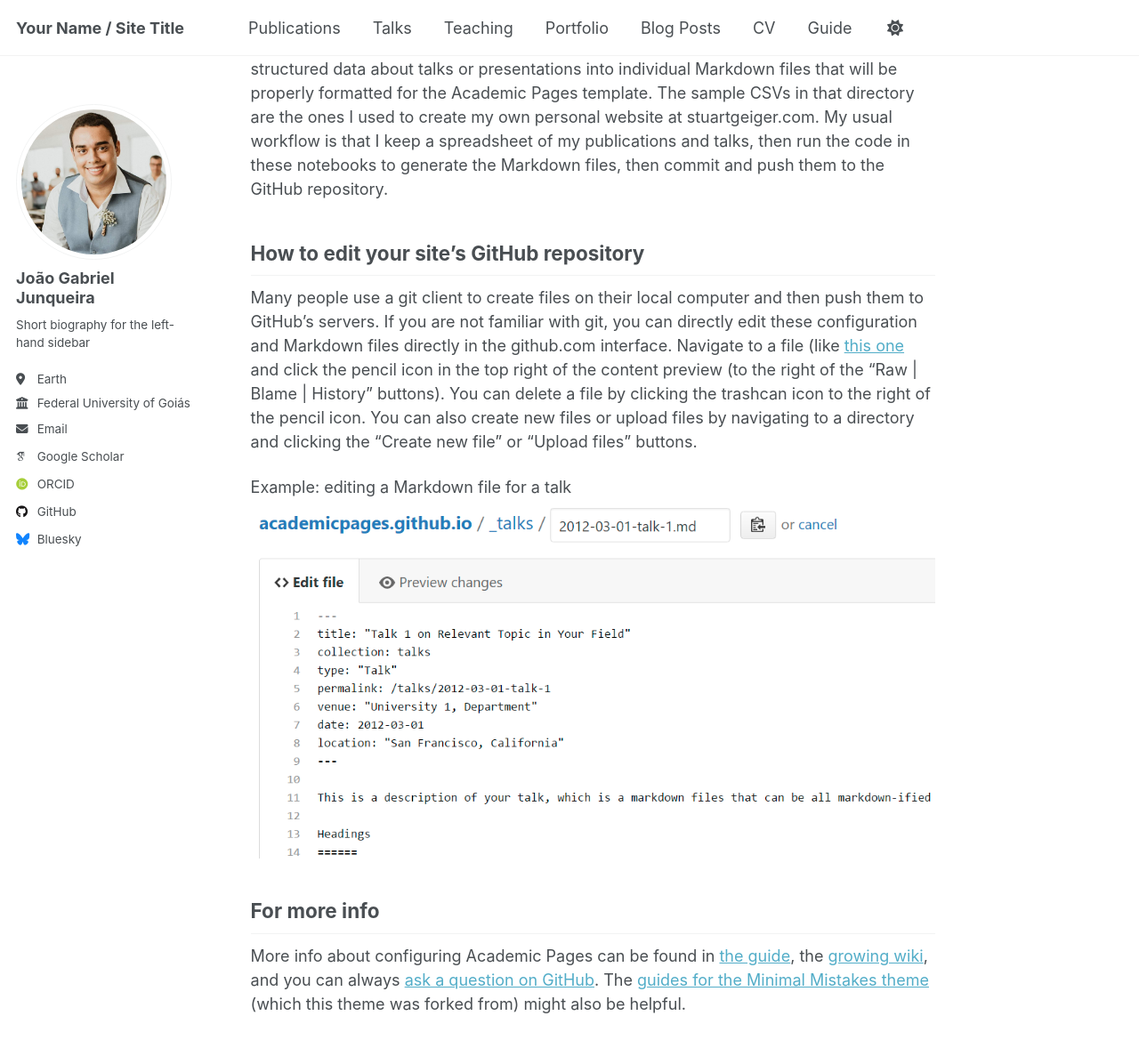
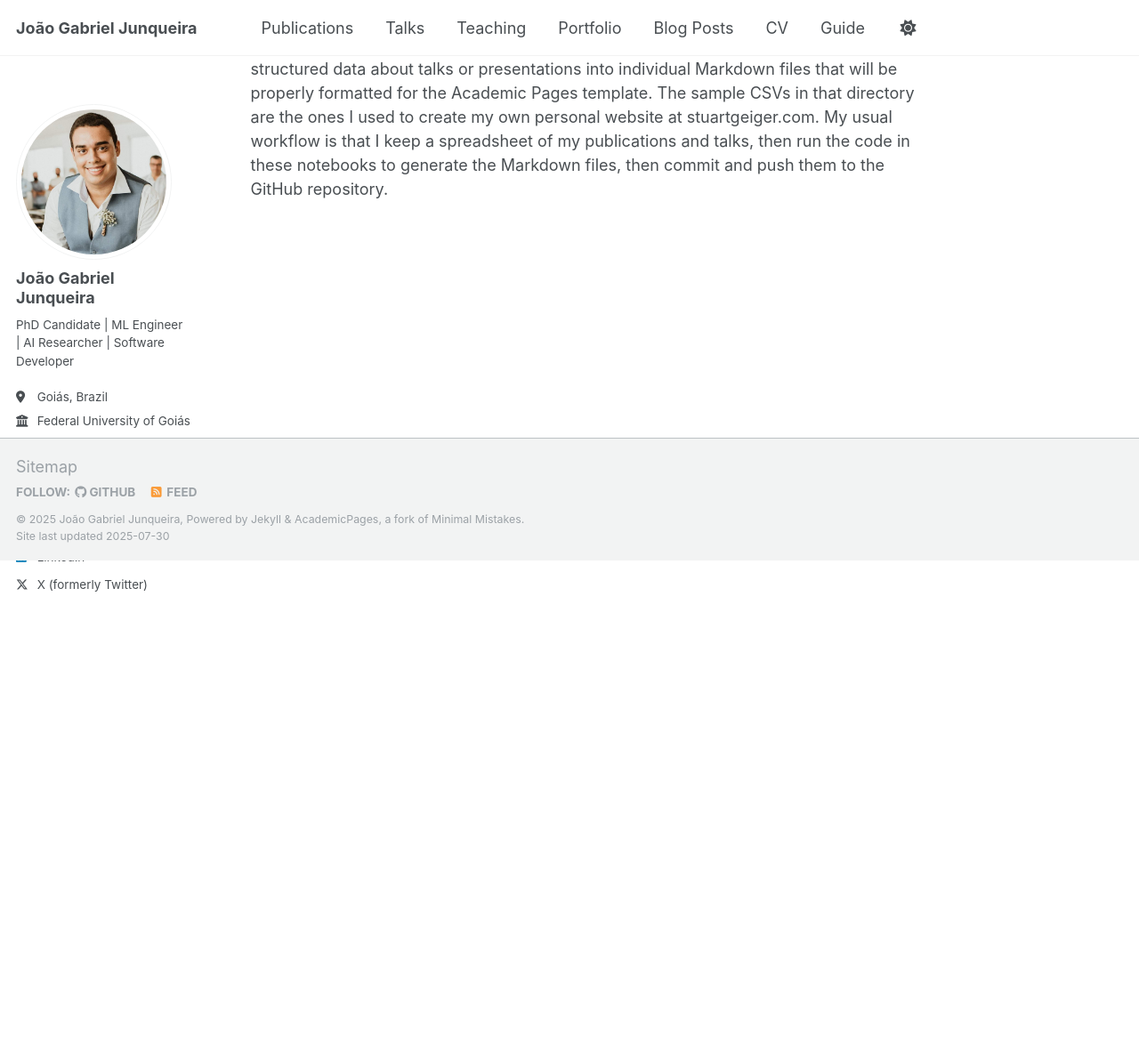
Before and after one commit to joaogabrieljunq/joaogabrieljunq.github.io, a Jekyll site: the page built from _pages/about.md, in a window 1280 px wide and 1400 px high, scrolled down 2234 px. Shown: the top 1178 px of the window at 89% size. Built offline with Jekyll 4.4.1, drawn with Linux system fonts in a browser that asks for light colours; some web fonts are replaced; a script that is not in the unit is left out; after the commit the page ends 2864 px from its top, so only the background shows below that; some of the changed text lies outside the part shown.

Commit message:
update sidebar links

```diff
--- a/_config.yml
+++ b/_config.yml
@@ -9,9 +9,9 @@
 # Basic Site Settings
 locale                   : "en-US"
 site_theme               : "default"
-title                    : "Your Name / Site Title"
+title                    : "João Gabriel Junqueira"
 title_separator          : "-"
-name                     : &name "Your Name"
+name                     : &name "João Gabriel Junqueira"
 description              : &description "personal description"
 url                      : https://academicpages.github.io # the base hostname & protocol for your site e.g. "https://[your GitHub username].github.io" or if you already have some other page hosted on Github then use "https://[your GitHub username].github.io/[Your Repo Name]"
 baseurl                  : "" # the subpath of your site, e.g. "/blog"
@@ -25,8 +25,8 @@ author:
   avatar           : "profile.png"
   name             : "João Gabriel Junqueira"
   pronouns         : # example: "she/her"
-  bio              : "Short biography for the left-hand sidebar"
-  location         : "Earth"
+  bio              : "PhD Candidate | ML Engineer | AI Researcher | Software Developer"
+  location         : "Goiás, Brazil" # Location of the author
   employer         : "Federal University of Goiás"
   uri              : # URL
   email            : "jgabriel@discente.ufg.br"
@@ -34,7 +34,7 @@ author:
   # Academic websites
   academia         : # URL
   arxiv            : # URL - Update with the correct link to your profile
-  googlescholar    : "https://scholar.google.com/citations?user=PS_CX0AAAAAJ"
+  googlescholar    : "https://scholar.google.com/citations?user=J3Wc8PsAAAAJ&hl=en" # Update with the correct link to your profile
   inspire-hep      : # URL
   impactstory      : # URL
   orcid            : "https://orcid.org/0009-0009-7801-7463"
@@ -52,7 +52,7 @@ author:
 
   # Social media
   artstation       : # Username
-  bluesky          : "bsky.app" # Replace this with you Bluesky username
+  bluesky          : # Replace this with you Bluesky username
   facebook         : # Username
   flickr           : # Username
   foursquare       : # Username
@@ -61,7 +61,7 @@ author:
   keybase          : # Username
   instagram        : # Username
   lastfm           : # Username
-  linkedin         : # Username
+  linkedin         : "joaogabrieljunq" # Username
   mastodon         : # URL
   medium           : # URL
   pinterest        : # Username
@@ -69,7 +69,7 @@ author:
   steam            : # Username
   telegram         : # URL
   tumblr           : # Username
-  twitter          : # Username for X / Twitter
+  twitter          : "joaogabrieljunq" # Username for X / Twitter
   vine             : # Username
   weibo            : # Username
   wikipedia        : # Username
--- a/_pages/about.md
+++ b/_pages/about.md
@@ -43,14 +43,3 @@ For site content, there is one Markdown file for each type of content, which are
 
 The repository includes [a set of Jupyter notebooks](https://github.com/academicpages/academicpages.github.io/tree/master/markdown_generator
 ) that converts a CSV containing structured data about talks or presentations into individual Markdown files that will be properly formatted for the Academic Pages template. The sample CSVs in that directory are the ones I used to create my own personal website at stuartgeiger.com. My usual workflow is that I keep a spreadsheet of my publications and talks, then run the code in these notebooks to generate the Markdown files, then commit and push them to the GitHub repository.
-
-How to edit your site's GitHub repository
-------
-Many people use a git client to create files on their local computer and then push them to GitHub's servers. If you are not familiar with git, you can directly edit these configuration and Markdown files directly in the github.com interface. Navigate to a file (like [this one](https://github.com/academicpages/academicpages.github.io/blob/master/_talks/2012-03-01-talk-1.md) and click the pencil icon in the top right of the content preview (to the right of the "Raw | Blame | History" buttons). You can delete a file by clicking the trashcan icon to the right of the pencil icon. You can also create new files or upload files by navigating to a directory and clicking the "Create new file" or "Upload files" buttons.
-
-Example: editing a Markdown file for a talk
-![Editing a Markdown file for a talk](/images/editing-talk.png)
-
-For more info
-------
-More info about configuring Academic Pages can be found in [the guide](https://academicpages.github.io/markdown/), the [growing wiki](https://github.com/academicpages/academicpages.github.io/wiki), and you can always [ask a question on GitHub](https://github.com/academicpages/academicpages.github.io/discussions). The [guides for the Minimal Mistakes theme](https://mmistakes.github.io/minimal-mistakes/docs/configuration/) (which this theme was forked from) might also be helpful.
```
Also changed, not shown: 1 other file.
